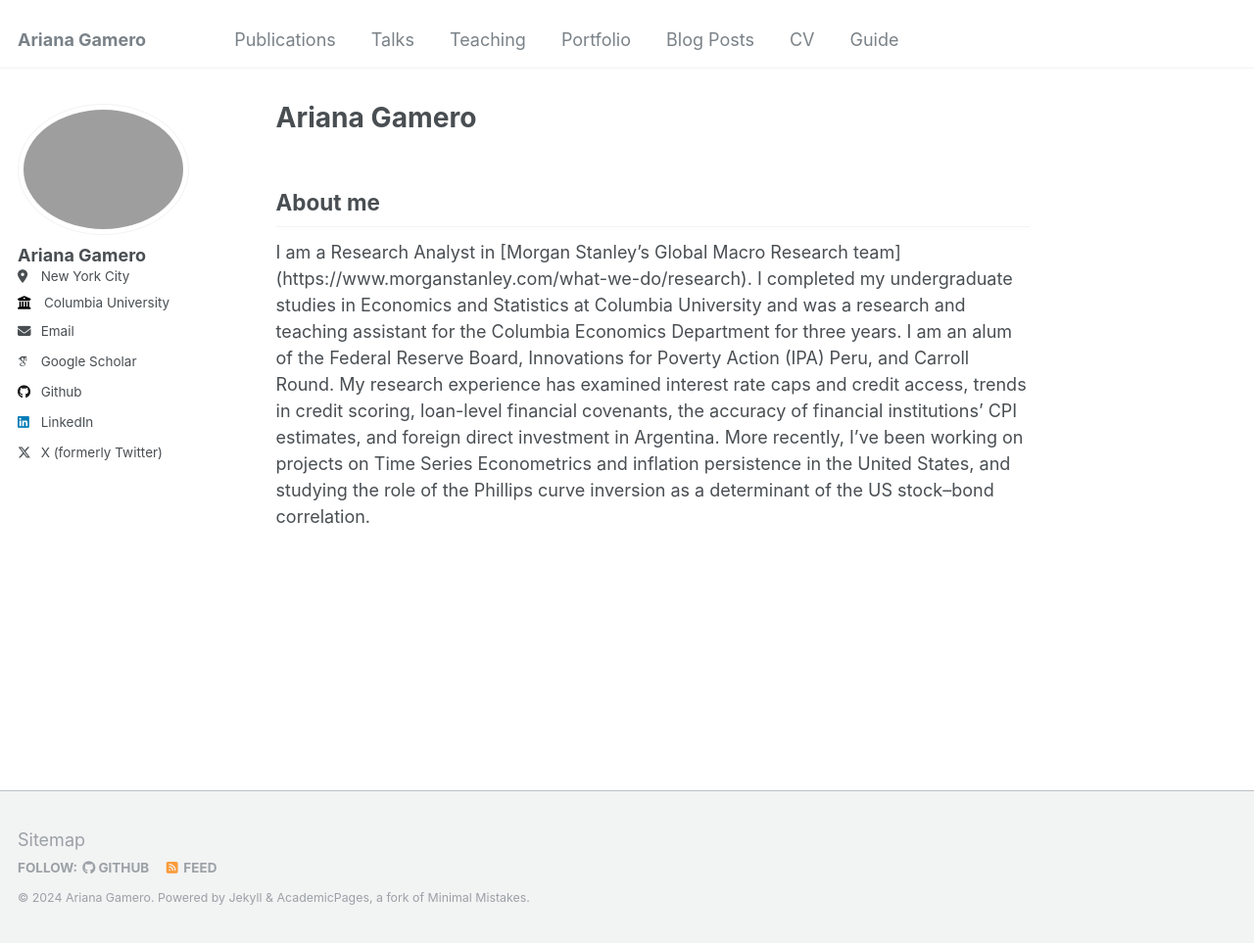
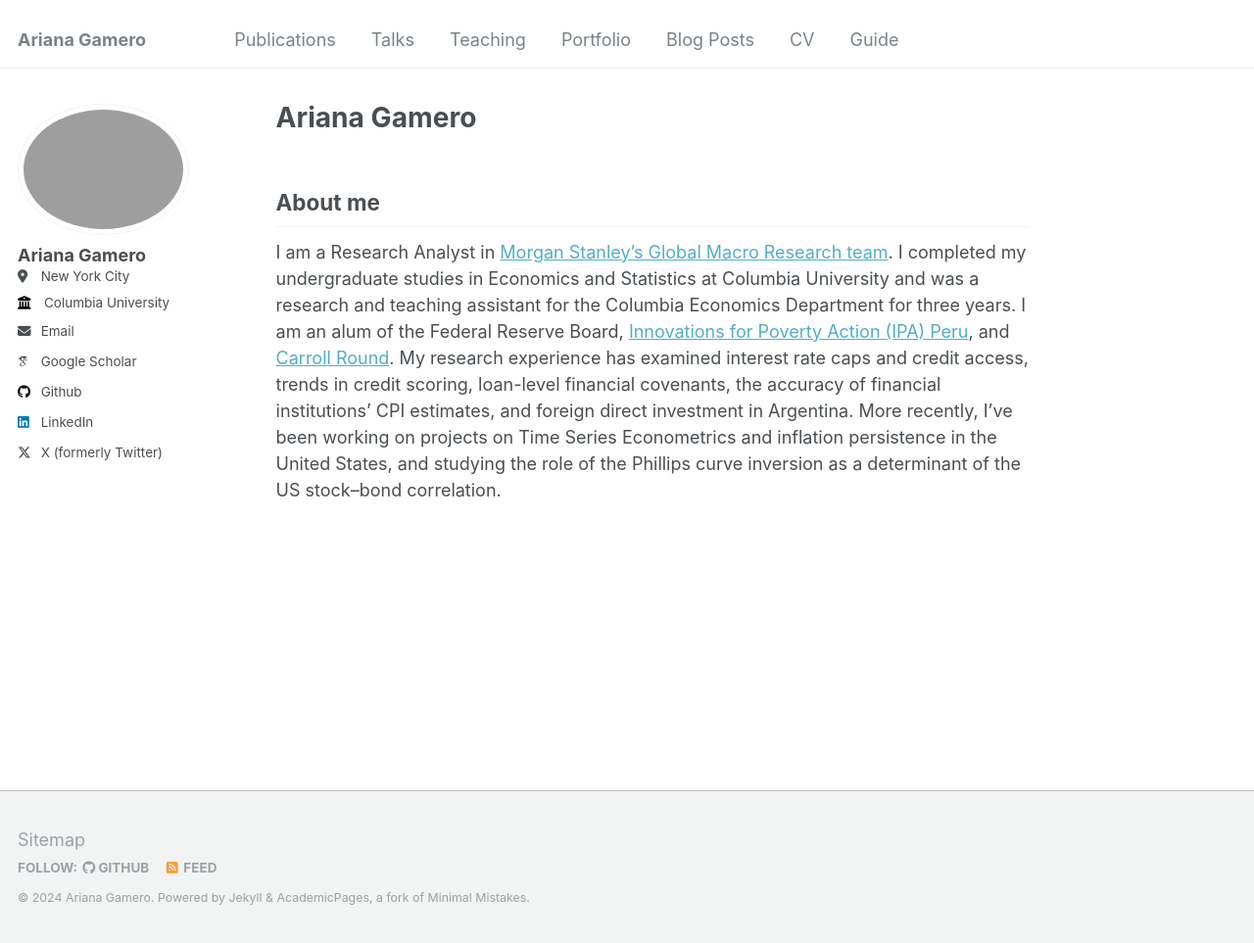
Before and after one commit to arianagamero11/arianagamero11.github.io, a Jekyll site: the page built from _pages/about.md, in a window 1280 px wide and 963 px high. Shown: the whole window at 98% size. Built offline with Jekyll 4.4.1, drawn with Linux system fonts in a browser that asks for light colours; some web fonts are replaced; some of the changed lines change nothing that is shown.

Commit message:
Update about.md

```diff
--- a/_pages/about.md
+++ b/_pages/about.md
@@ -8,4 +8,4 @@
 ---
 
 ## About me
-I am a Research Analyst in [Morgan Stanley's Global Macro Research team] (https://www.morganstanley.com/what-we-do/research). I completed my undergraduate studies in Economics and Statistics at Columbia University and was a research and teaching assistant for the Columbia Economics Department for three years. I am an alum of the Federal Reserve Board, Innovations for Poverty Action (IPA) Peru, and Carroll Round. My research experience has examined interest rate caps and credit access, trends in credit scoring, loan-level financial covenants, the accuracy of financial institutions' CPI estimates, and foreign direct investment in Argentina. More recently, I’ve been working on projects on Time Series Econometrics and inflation persistence in the United States, and studying the role of the Phillips curve inversion as a determinant of the US stock–bond correlation.
+I am a Research Analyst in [Morgan Stanley's Global Macro Research team](https://www.morganstanley.com/what-we-do/research). I completed my undergraduate studies in Economics and Statistics at Columbia University and was a research and teaching assistant for the Columbia Economics Department for three years. I am an alum of the Federal Reserve Board, [Innovations for Poverty Action (IPA) Peru](https://poverty-action.org/study/impact-text-based-campaign-intimate-partner-violence-during-covid-19-peru), and [Carroll Round](https://sfs.georgetown.edu/carroll-round/conference/). My research experience has examined interest rate caps and credit access, trends in credit scoring, loan-level financial covenants, the accuracy of financial institutions' CPI estimates, and foreign direct investment in Argentina. More recently, I’ve been working on projects on Time Series Econometrics and inflation persistence in the United States, and studying the role of the Phillips curve inversion as a determinant of the US stock–bond correlation.
```
